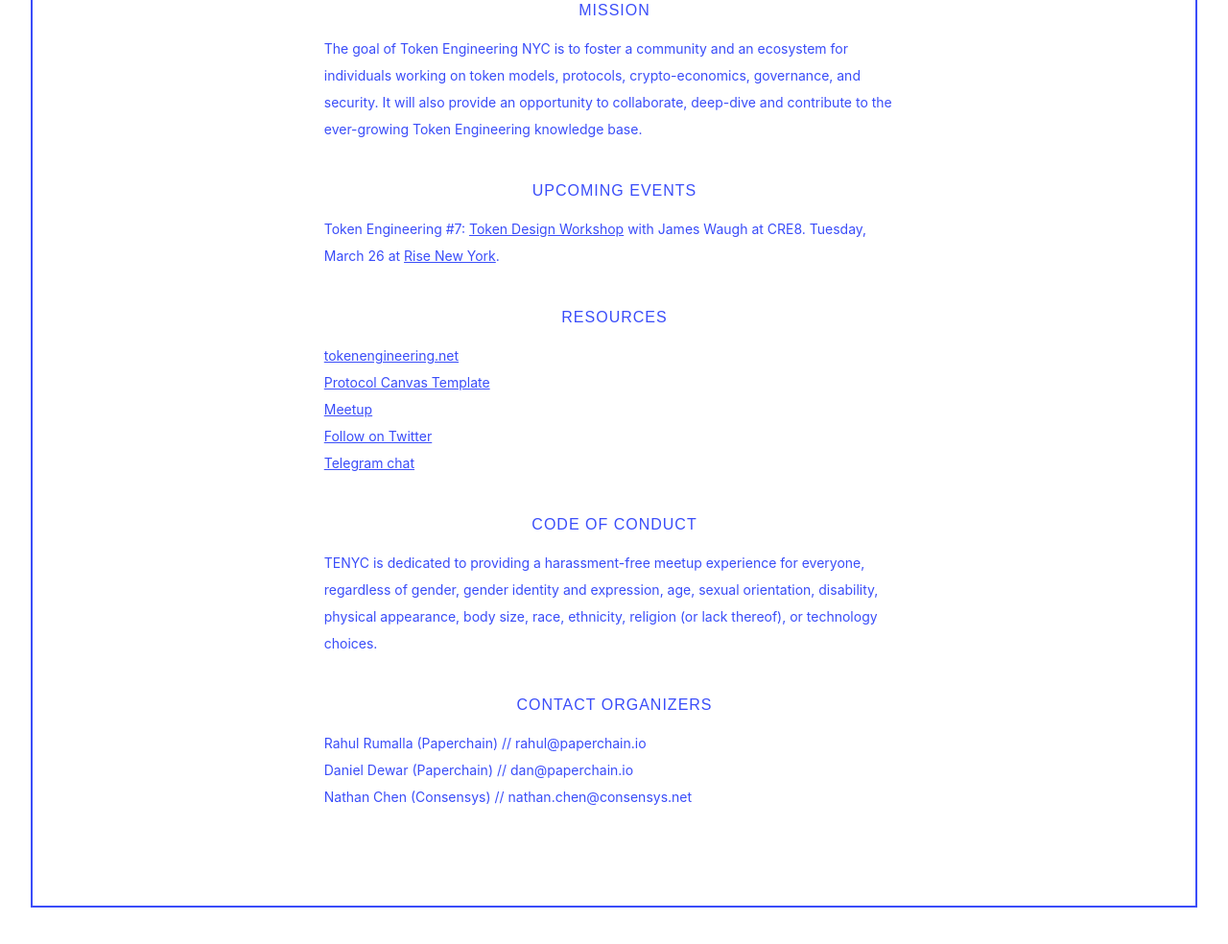
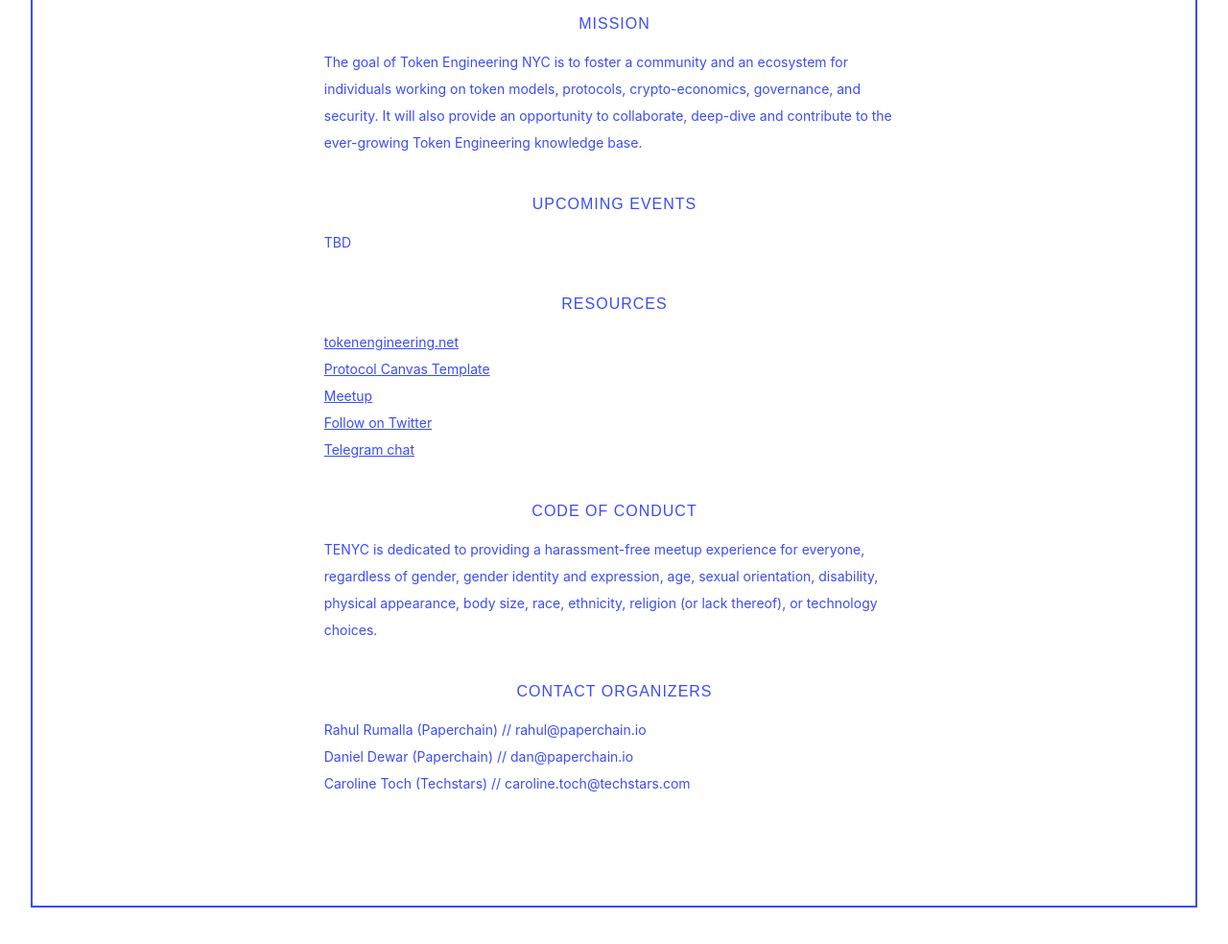
Before and after one commit to danielkdewar/tenyc-public, a plain HTML site: page index.html in a window 1280 px wide. Shown: the part 216-1200 px from the top of the page at 96% size. Drawn offline with nearby package versions, Linux system fonts and the light colour scheme; a web font is replaced by a local one.

Commit message:
update page

```diff
--- a/index.html
+++ b/index.html
@@ -70,7 +70,7 @@ height="0" width="0" style="display:none;visibility:hidden"></iframe></noscript>
                         </div>
                         <div class="inform-div">
                             <h1 class="heading-3">UPCOMING EVENTS</h1>
-                            <p class="body-text small">Token Engineering #7: <a href="https://www.eventbrite.com/e/token-engineering-7-token-design-workshop-tickets-59107751877">Token Design Workshop</a> with James Waugh at CRE8. Tuesday, March 26 at <a href="https://www.eventbrite.com/e/token-engineering-7-token-design-workshop-tickets-59107751877">Rise New York</a>.</p>
+                            <p class="body-text small">TBD</p>
                         </div>
                         <div class="inform-div">
                             <h1 class="heading-3">RESOURCES</h1>
@@ -88,7 +88,7 @@ height="0" width="0" style="display:none;visibility:hidden"></iframe></noscript>
                             <h1 class="heading-3">CONTACT ORGANIZERS</h1>
                             <p class="body-text small">Rahul Rumalla (Paperchain) // rahul@paperchain.io</p>
                             <p class="body-text small">Daniel Dewar (Paperchain) // dan@paperchain.io</p>
-                            <p class="body-text small">Nathan Chen (Consensys) // nathan.chen@consensys.net</p>
+                            <p class="body-text small">Caroline Toch (Techstars) // caroline.toch@techstars.com</p>
                         </div>
                     </div>
 
```
